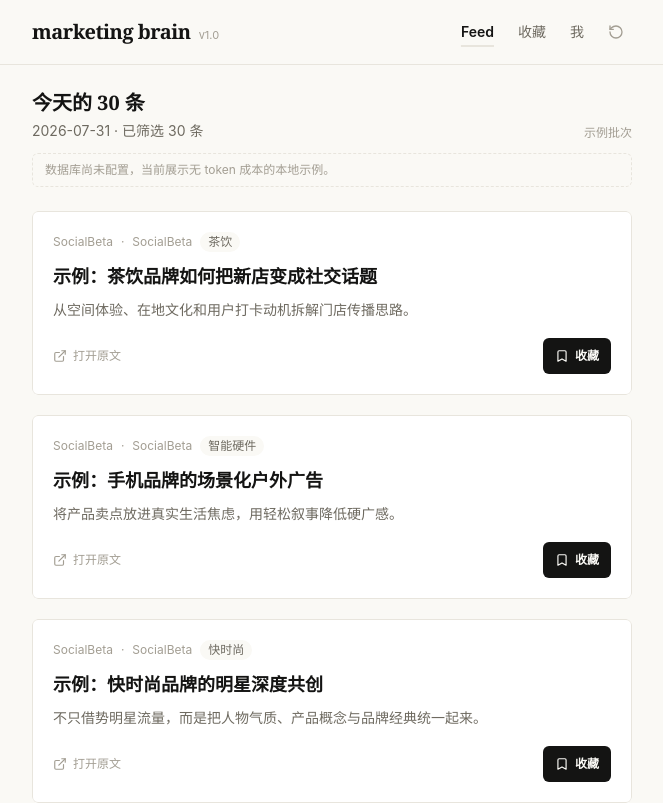
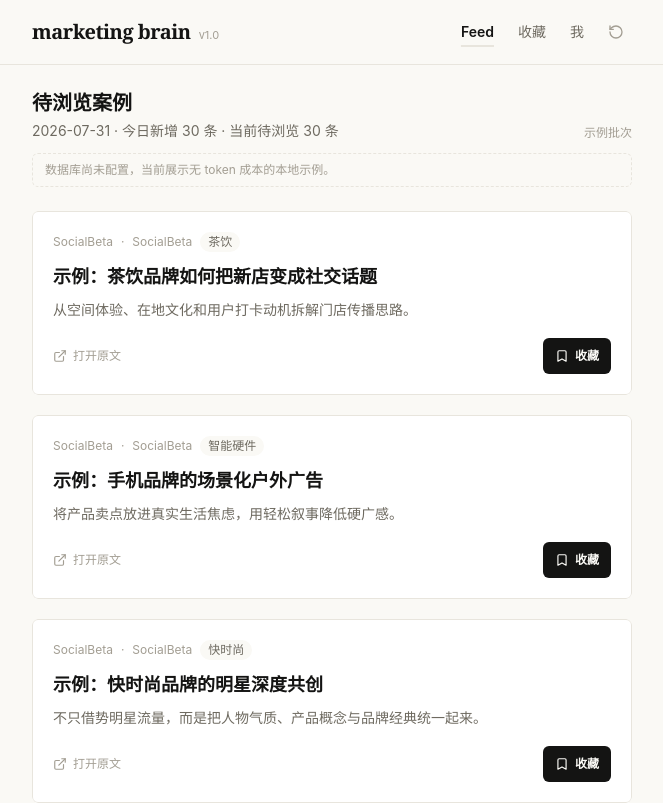
Before and after one commit to beagle-bot/marketing-brain, a Next.js app: page / in a window 1280 px wide. Shown: the top 803 px of the page, without its empty margins (308-971 px from the left). Built offline with nearby package versions, Linux system fonts and the light colour scheme; no server answers.

Commit message:
docs: clarify cumulative feed status

```diff
--- a/app/page.tsx
+++ b/app/page.tsx
@@ -10,13 +10,14 @@ export default function FeedPage() {
   const { batch, feedItems, feedMode, hydrated, remember, skip, reset } = useBrain();
   const [pendingId, setPendingId] = useState<string>();
   const pending = feedItems.find((item) => item.id === pendingId);
+  const dailyCount = batch ? Object.values(batch.sourceCounts).reduce((total, count) => total + count, 0) : 0;
   if (!hydrated || feedMode === "loading") return <p className="pt-20 text-center text-sm text-faint">正在准备今天的营销案例…</p>;
-  if (!feedItems.length) return <EmptyState title="今天的内容已经刷完" body="已收藏或略过所有条目，明天早上会有新的 30 条。" action={<button onClick={reset} className="text-sm underline">重新浏览</button>} />;
+  if (!feedItems.length) return <EmptyState title="待浏览内容已经刷完" body="已收藏或略过所有条目，明早会新增 30 条。" action={<button onClick={reset} className="text-sm underline">重新浏览</button>} />;
 
   return (
     <>
       <section className="mb-6">
-        <div className="flex items-end justify-between gap-3"><div><h1 className="font-serif text-xl font-semibold text-ink">今天的 30 条</h1><p className="mt-1 text-sm text-muted">{batch?.batchDate ?? "当日"} · 已筛选 {batch?.items.length ?? 0} 条</p></div><span className="text-xs text-faint">{feedMode === "live" ? "实时批次" : feedMode === "cached" ? "最近缓存" : "示例批次"}</span></div>
+        <div className="flex items-end justify-between gap-3"><div><h1 className="font-serif text-xl font-semibold text-ink">待浏览案例</h1><p className="mt-1 text-sm text-muted">{batch?.batchDate ?? "当日"} · 今日新增 {dailyCount} 条 · 当前待浏览 {feedItems.length} 条</p></div><span className="text-xs text-faint">{feedMode === "live" ? "实时批次" : feedMode === "cached" ? "最近缓存" : "示例批次"}</span></div>
         {feedMode === "fallback" ? <p className="mt-3 rounded-card border border-dashed border-line px-3 py-2 text-xs text-faint">数据库尚未配置，当前展示无 token 成本的本地示例。</p> : null}
       </section>
       <div className="space-y-5">
```
Also changed, not shown: 1 other file (tests, documents, lock files or other folders).
